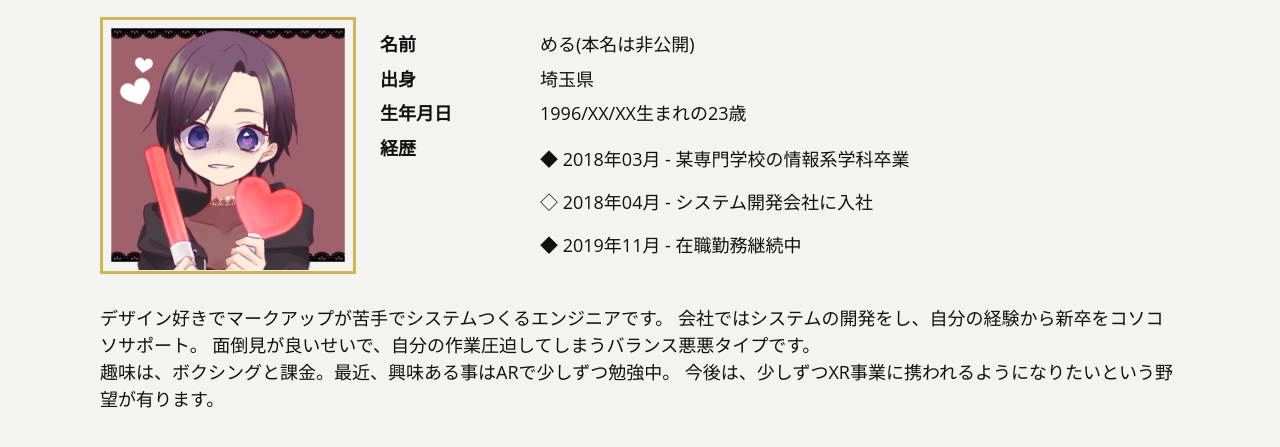
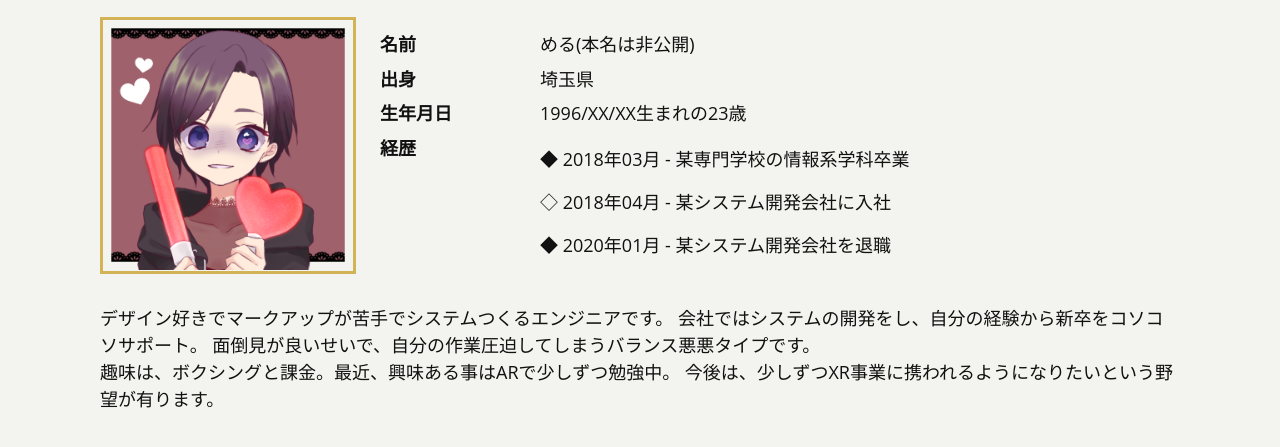
Before and after one commit to merciapp217/portfolion, a Gatsby site: page /profile in a window 1280 px wide. Shown: the part 221-668 px from the top of the page. Built offline with nearby package versions, Linux system fonts and the light colour scheme; Gatsby itself is replaced by a stand-in of ours.

Commit message:
職歴更新

```diff
--- a/src/pages/profile.js
+++ b/src/pages/profile.js
@@ -20,8 +20,8 @@ const ProfilePage = ({data}) => (
             <dd>
             <ul>
               <li>◆ 2018年03月 - 某専門学校の情報系学科卒業</li>
-              <li>◇ 2018年04月 - システム開発会社に入社</li>
-              <li>◆ 2019年11月 - 在職勤務継続中</li>
+              <li>◇ 2018年04月 - 某システム開発会社に入社</li>
+              <li>◆ 2020年01月 - 某システム開発会社を退職</li>
             </ul>
             </dd>
           </dl>
```
